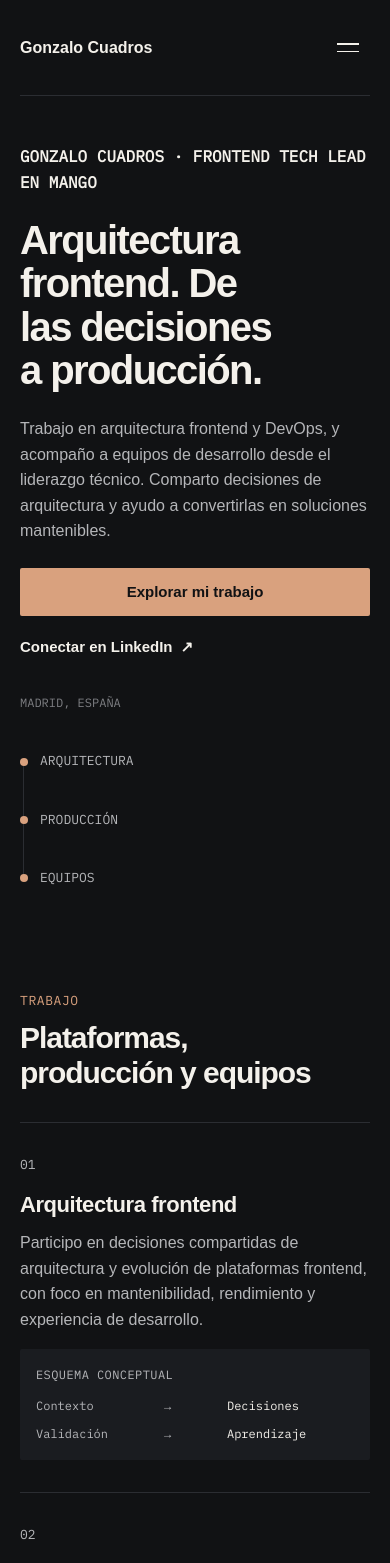
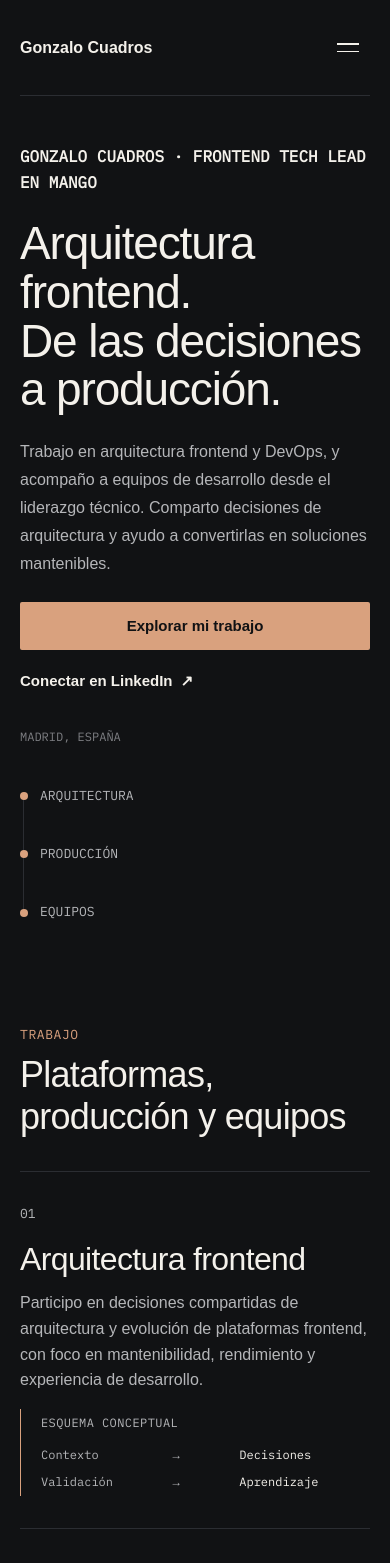
Before and after one commit to gCuadros/gcuadros-web, a Next.js app: page / in a window 390 px wide. Shown: the top 1563 px of the page. Built offline with nearby package versions, Linux system fonts and the light colour scheme; a web font is replaced by a local one.

Commit message:
feat: refine portfolio typography and editorial layout (#18)

```diff
--- a/package.json
+++ b/package.json
@@ -15,6 +15,7 @@
   },
   "dependencies": {
     "@fontsource-variable/manrope": "5.3.0",
+    "@fontsource-variable/newsreader": "5.3.0",
     "@fontsource/ibm-plex-mono": "5.3.0",
     "next": "16.3.5",
     "react": "19.3.0",
--- a/src/app/globals.css
+++ b/src/app/globals.css
@@ -52,15 +52,21 @@ h3 {
   font-weight: 700;
   text-wrap: balance;
 }
+h1,
+h2 {
+  font-family: var(--font-editorial), Georgia, serif;
+  font-weight: 400;
+  font-optical-sizing: auto;
+}
 h1 {
-  font-size: 4.75rem;
-  line-height: 1.08;
-  letter-spacing: -0.04em;
+  font-size: 5.5rem;
+  line-height: 1.06;
+  letter-spacing: -0.025em;
   max-width: 65rem;
 }
 h2 {
-  font-size: 2.75rem;
-  letter-spacing: -0.035em;
+  font-size: 3.25rem;
+  letter-spacing: -0.02em;
   max-width: 56.25rem;
 }
 h3 {
@@ -147,7 +153,9 @@ p {
   color: var(--background);
   border: 1px solid transparent;
   border-radius: var(--radius);
-  transition: background-color 0.15s ease;
+  transition:
+    background-color 0.2s ease,
+    color 0.2s ease;
 }
 .button:hover {
   background: var(--accent-hover);
@@ -270,9 +278,8 @@ p {
   max-width: 39rem;
 }
 .annotation {
-  background: var(--surface);
-  padding: 1rem;
-  border-radius: var(--radius);
+  border-left: 1px solid var(--accent);
+  padding: 0.25rem 0 0.25rem 1.25rem;
   font-size: 0.75rem;
   line-height: 1.65;
   color: var(--secondary);
@@ -298,23 +305,6 @@ p {
 }
 .annotation-note {
   margin-top: 0.75rem;
-  font-size: 0.75rem;
-}
-.team-stats {
-  display: flex;
-  gap: 2rem;
-  margin: 0;
-}
-.team-stats > div {
-  display: flex;
-  flex-direction: column-reverse;
-}
-.team-stats dd {
-  margin: 0;
-  font: 600 2.25rem/1.2 var(--font-sans);
-  color: var(--foreground);
-}
-.team-stats dt {
   font-size: 0.75rem;
 }
 .section-divider {
@@ -642,7 +632,7 @@ p {
     --gutter: 3rem;
   }
   h1 {
-    font-size: 3.5rem;
+    font-size: 4rem;
   }
   .work-row {
     grid-template-columns: 2rem minmax(0, 1fr);
@@ -702,10 +692,10 @@ p {
     font-size: 1rem;
   }
   h1 {
-    font-size: 2.5rem;
+    font-size: 2.875rem;
   }
   h2 {
-    font-size: 1.875rem;
+    font-size: 2.25rem;
   }
   h3 {
     font-size: 1.375rem;
@@ -900,3 +890,59 @@ p {
   margin-top: 1rem;
   max-width: 65ch;
 }
+
+/* Editorial hierarchy: expressive headings, quiet navigation and readable prose. */
+.hero h1 > span {
+  display: block;
+}
+.hero h1 > span:last-child {
+  max-width: 20ch;
+}
+.hero-copy {
+  max-width: 55ch;
+  line-height: 1.75;
+}
+.work-copy h3,
+.talk-cover h3 {
+  font-family: var(--font-editorial), Georgia, serif;
+  font-weight: 400;
+  font-optical-sizing: auto;
+}
+.work-copy h3 {
+  font-size: 2rem;
+}
+.codespace-note {
+  font-family: var(--font-sans);
+  font-size: 1rem;
+  line-height: 1.75;
+  max-width: 65ch;
+}
+.arrow-link,
+.desktop-navigation > a,
+.site-footer a {
+  transition: color 0.2s ease;
+}
+.arrow-link > span {
+  transition: transform 0.2s ease;
+}
+.arrow-link:is(:hover, :focus-visible) > span {
+  transform: translate(2px, -2px);
+}
+@media (min-width: 60rem) {
+  .featured-talk {
+    display: grid;
+    grid-template-columns: 1.2fr 1fr;
+    gap: 3rem;
+    align-items: center;
+  }
+  .talk-description {
+    align-items: flex-start;
+    flex-direction: column;
+    gap: 1rem;
+  }
+}
+@media (prefers-reduced-motion: reduce) {
+  .arrow-link:is(:hover, :focus-visible) > span {
+    transform: none;
+  }
+}
--- a/src/app/layout.tsx
+++ b/src/app/layout.tsx
@@ -1,10 +1,18 @@
 import type { Metadata } from "next";
+import localFont from "next/font/local";
 import "@fontsource-variable/manrope";
 import "@fontsource/ibm-plex-mono/latin-400.css";
 import "@fontsource/ibm-plex-mono/latin-500.css";
 import "@fontsource/ibm-plex-mono/latin-700.css";
 import "./globals.css";
 import { links } from "@/lib/portfolio";
+
+const editorial = localFont({
+  src: "../../node_modules/@fontsource-variable/newsreader/files/newsreader-latin-standard-normal.woff2",
+  variable: "--font-editorial",
+  display: "swap",
+  weight: "200 800",
+});
 
 const title = "Gonzalo Cuadros | Frontend Tech Lead";
 const description =
@@ -44,7 +52,7 @@ export default function RootLayout({
   children,
 }: Readonly<{ children: React.ReactNode }>) {
   return (
-    <html lang="es">
+    <html lang="es" className={editorial.variable}>
       <body>
         <script
           type="application/ld+json"
--- a/src/app/page.tsx
+++ b/src/app/page.tsx
@@ -27,7 +27,8 @@ export default function Home() {
             Gonzalo Cuadros · Frontend Tech Lead en MANGO
           </p>
           <h1 id="hero-title">
-            Arquitectura frontend. De las decisiones a producción.
+            <span>Arquitectura frontend.</span>{" "}
+            <span>De las decisiones a producción.</span>
           </h1>
           <p className="hero-copy">
             Trabajo en arquitectura frontend y DevOps, y acompaño a equipos de
```
Also changed, not shown: 2 other files (tests, documents, lock files or other folders).
